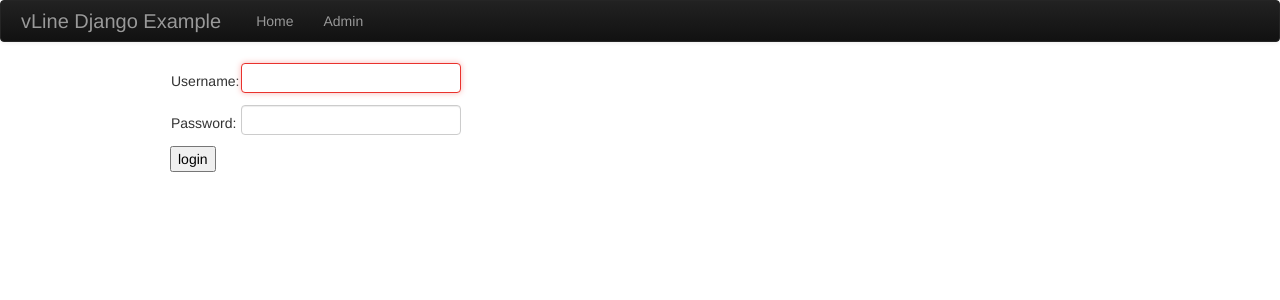
After one commit to vline/vline-django-example, a Django app: page /accounts/login/ in a window 1280 px wide. The commit adds this page. Shown: the top 300 px of the page. Run offline with Django 3.2, Linux system fonts and the light colour scheme.

Commit message:
Update README and clean up login.

```diff
--- a/vline_example/templates/base.html
+++ b/vline_example/templates/base.html
@@ -4,7 +4,7 @@
 <head>
   <meta http-equiv="Content-Type" content="text/html; charset=utf-8"/>
   <title>{% if site_name %}{{ site_name }} : {% endif %}{% block head_title %}{% endblock %}</title>
-  <link href="static/bootstrap.min.css" rel="stylesheet">
+  <link href="/static/bootstrap.min.css" rel="stylesheet">
   <style>
     [data-presence="online"] {
         background: green;
@@ -13,6 +13,7 @@
   {% block extra_head %}
   {% endblock %}
 </head>
+
 
 <body>
   <div class="navbar navbar-inverse">
@@ -51,11 +52,7 @@
       {% block body %}
       {% endblock %}
     {% else %}
-      <div class="row">
-        <div class="span4">
-          <a href="/admin/" class="btn btn-primary btn-large">Login</a>
-        </div>
-      </div>
+      {% block content %}{% endblock %}
     {% endif %}
 
     <footer><p>{% block footer %}{% endblock %}</p></footer>
--- /dev/null
+++ b/vline_example/templates/registration/login.html
@@ -0,0 +1,26 @@
+{% extends "base.html" %}
+
+{% block content %}
+
+{% if form.errors %}
+<p>Your username and password didn't match. Please try again.</p>
+{% endif %}
+
+<form method="post" action="{% url 'django.contrib.auth.views.login' %}">
+{% csrf_token %}
+<table>
+<tr>
+    <td>{{ form.username.label_tag }}</td>
+    <td>{{ form.username }}</td>
+</tr>
+<tr>
+    <td>{{ form.password.label_tag }}</td>
+    <td>{{ form.password }}</td>
+</tr>
+</table>
+
+<input type="submit" value="login" />
+<input type="hidden" name="next" value="{{ next }}" />
+</form>
+
+{% endblock %}
--- a/vline_example/urls.py
+++ b/vline_example/urls.py
@@ -1,10 +1,15 @@
 from django.conf.urls import patterns, include, url
+
+from django.contrib.auth.views import login
 
 # Uncomment the next two lines to enable the admin:
 from django.contrib import admin
 admin.autodiscover()
 
 urlpatterns = patterns('',
+    # User login
+    url(r'^accounts/login/$', 'django.contrib.auth.views.login'),
+
     # Examples:
     url(r'^$', 'vline_example.views.home', name='home'),
     # url(r'^vline_example/', include('vline_example.foo.urls')),
@@ -13,5 +18,6 @@ urlpatterns = patterns('',
     url(r'^admin/doc/', include('django.contrib.admindocs.urls')),
 
     # Uncomment the next line to enable the admin:
-    url(r'^admin/', include(admin.site.urls)),
+    url(r'^admin/', include(admin.site.urls))
+
 )
--- a/vline_example/views.py
+++ b/vline_example/views.py
@@ -1,8 +1,10 @@
 from django.template import RequestContext
 from django.shortcuts import render_to_response, get_object_or_404
 from django.contrib.auth.models import User
+from django.contrib.auth.decorators import login_required
 import vline
 
+@login_required
 def home(request, template='home.html'):
     #calendar = get_object_or_404(Calendar, slug=calendar_slug)
     if request.user.is_authenticated():
--- a/vline_example/vline.py
+++ b/vline_example/vline.py
@@ -3,9 +3,8 @@ import time
 
 # replace with values from your service settings
 # see: https://vline.com/developer/docs/authentication
-
-API_SECRET = 'foo'
-SERVICE_ID = 'bar'
+API_SECRET = 'YOUR_SECRET'
+SERVICE_ID = 'YOUR_SERVICE_ID'
 SESSION_EXPIRATION_TIME = 48 * 60 * 60 # 2 days in seconds
 
 def create_auth_token(userId):
```
Also changed, not shown: README.md.
